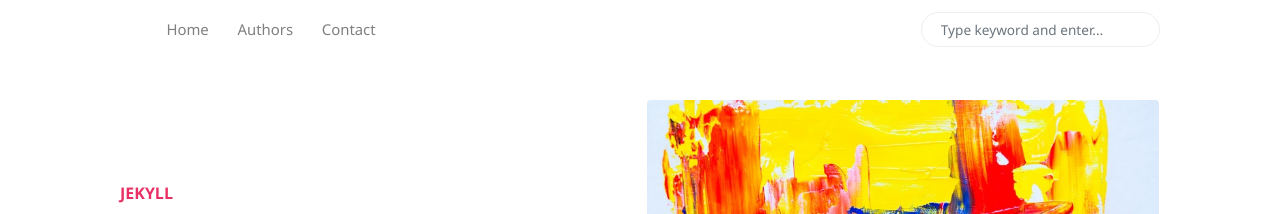
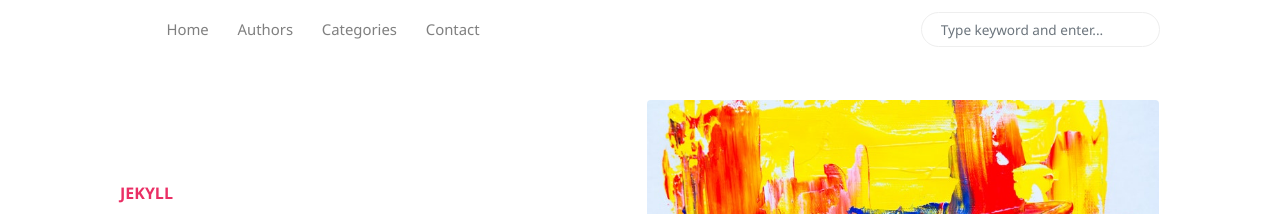
Before and after one commit to BintangKejora-dev/BintangKejora-dev.github.io, a Jekyll site: the page built from _posts/2019-02-04-welcome-to-jekyll.markdown, in a window 1280 px wide. Shown: the top 214 px of the page. Built offline with Jekyll 4.4.1, drawn with Linux system fonts in a browser that asks for light colours; nearby versions of some CDN libraries; comment, search, counter and statistics services are not loaded.

Commit message:
Seconf commit

```diff
--- a/_includes/menu-header.html
+++ b/_includes/menu-header.html
@@ -7,5 +7,8 @@
 <a class="nav-link" href="{{site.baseurl}}/authors-list.html">Authors</a>
 </li>
 <li class="nav-item">
+<a target="_blank" class="nav-link" href="https://www.wowthemes.net/themes/mundana-wordpress/">Categories</a>
+</li>
+<li class="nav-item">
 <a class="nav-link" href="{{site.baseurl}}/contact.html">Contact</a>
 </li>
```
